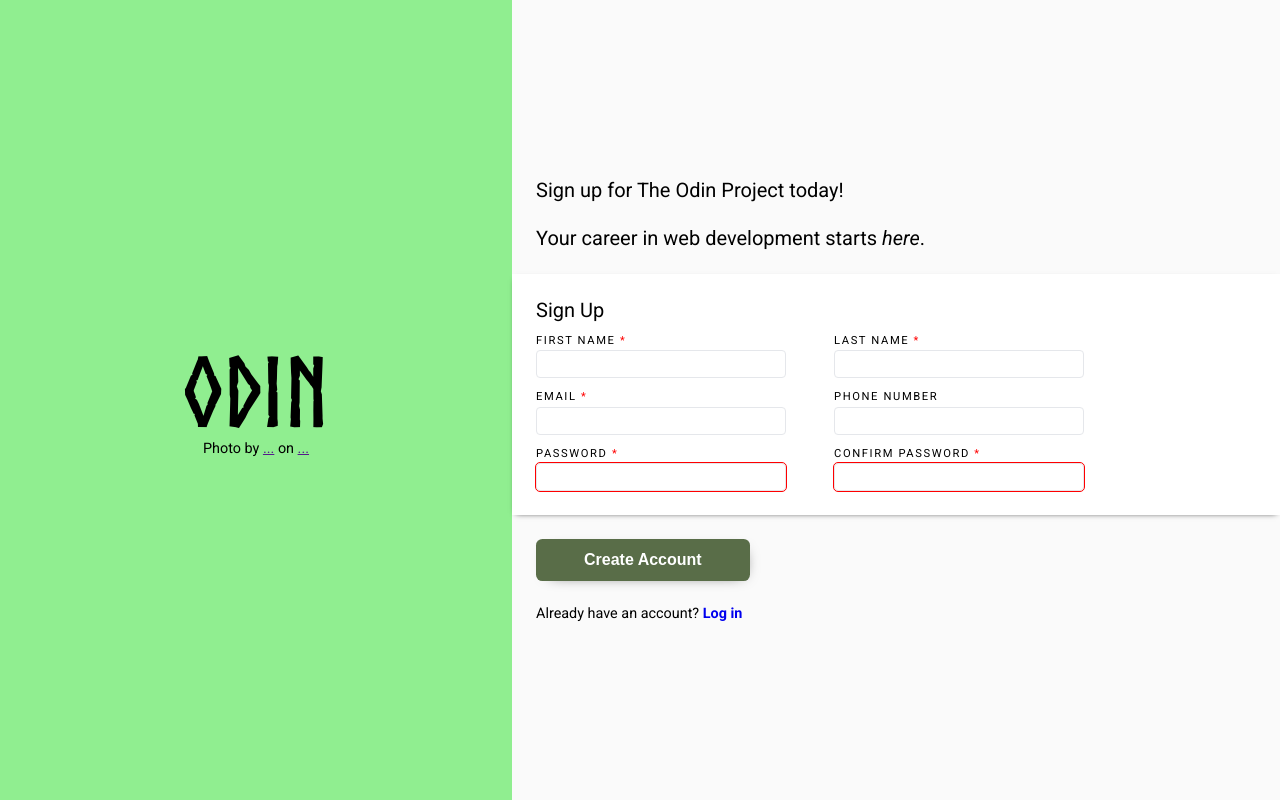
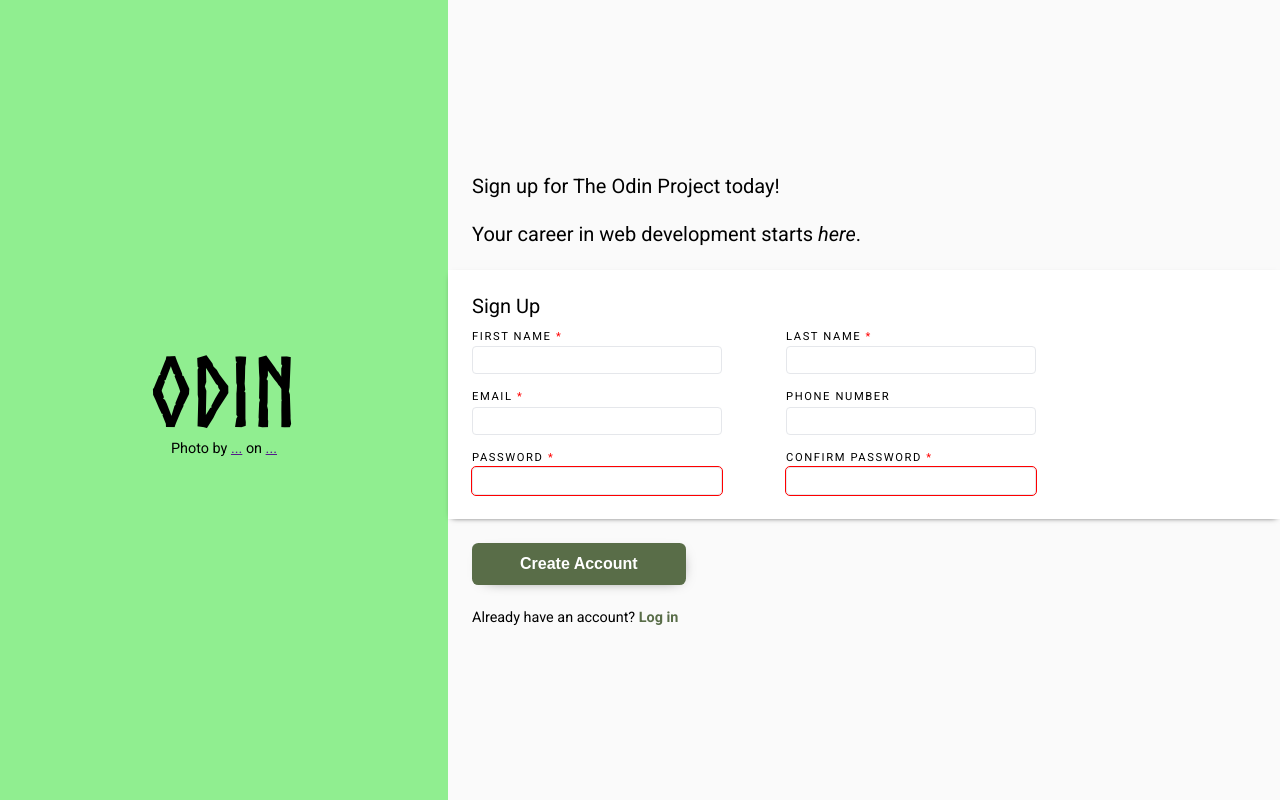
Before and after one commit to ap-ple/sign-up-form, a plain HTML site: page index.html in a window 1280 px wide. Drawn offline with Linux system fonts and the light colour scheme.

Commit message:
Change field gap and log in anchor color

```diff
--- a/style.css
+++ b/style.css
@@ -16,6 +16,7 @@
 main {
    height: 100vh;
    display: flex;
+   justify-content: center;
    align-items: center;
 }
 
@@ -25,7 +26,7 @@ main {
    justify-content: center;
    align-items: center;
    background: lightgreen;
-   width: 40%;
+   width: 35%;
    height: 100%;
 }
 
@@ -44,7 +45,7 @@ main {
    justify-content: center;
    gap: 1.5rem;
    background: #FAFAFA;
-   width: 60%;
+   width: 65%;
    height: 100%;
 }
 
@@ -64,6 +65,7 @@ main {
 .log-in a {
    text-decoration: none;
    font-weight: bold;
+   color: #596D48;
 }
 
 #create-account {
@@ -86,7 +88,7 @@ main {
 #create-account>fieldset>div {
    display: flex;
    flex-flow: wrap;
-   gap: 0.75rem 3rem;
+   gap: 1rem 4rem;
 }
 
 #create-account>fieldset>div>div {
```
